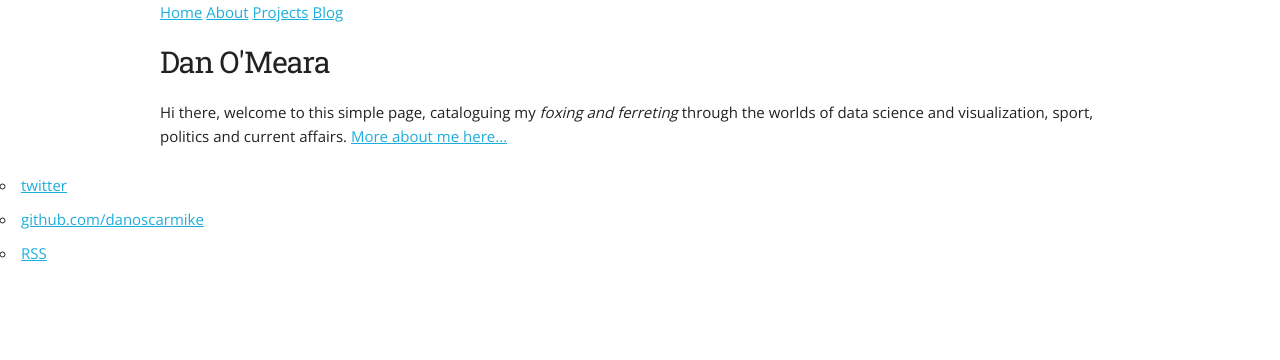
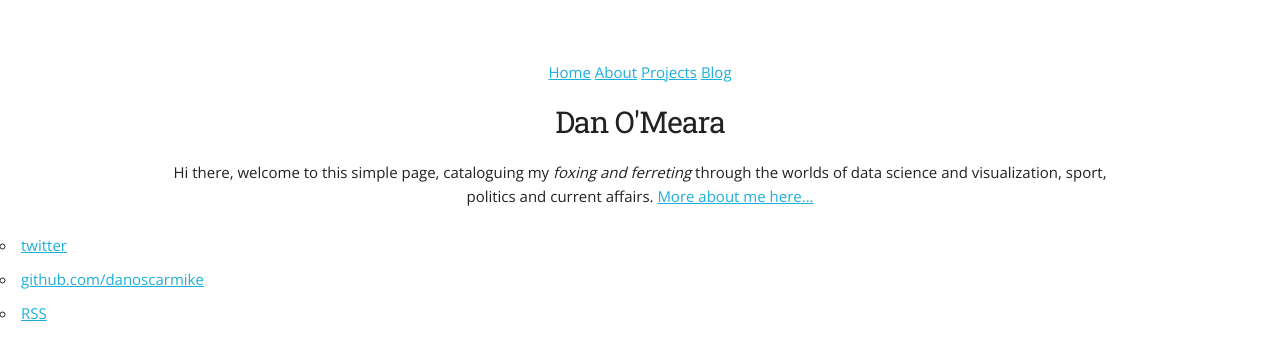
Before and after one commit to danoscarmike/danoscarmike.github.io, a Jekyll site: the page built from index.html, in a window 1280 px wide. Shown: the top 360 px of the page. Built offline with Jekyll 4.4.1, drawn with Linux system fonts in a browser that asks for light colours.

Commit message:
new section.class=header

```diff
--- a/_layouts/default.html
+++ b/_layouts/default.html
@@ -11,6 +11,7 @@
 	</head>
 	<body>
 		<div class="container">
+			<section class="header">
 				<div>
 	      		<a href="/">Home</a>
 	        	<a href="/about">About</a>
@@ -18,6 +19,7 @@
 	      		<a href="/blog">Blog</a>
 				</div>
     		{{ content }}
+			</section>
 		</div>
     <footer>
     		<ul>
```
Lines whose indentation alone changed are shown as unchanged.
